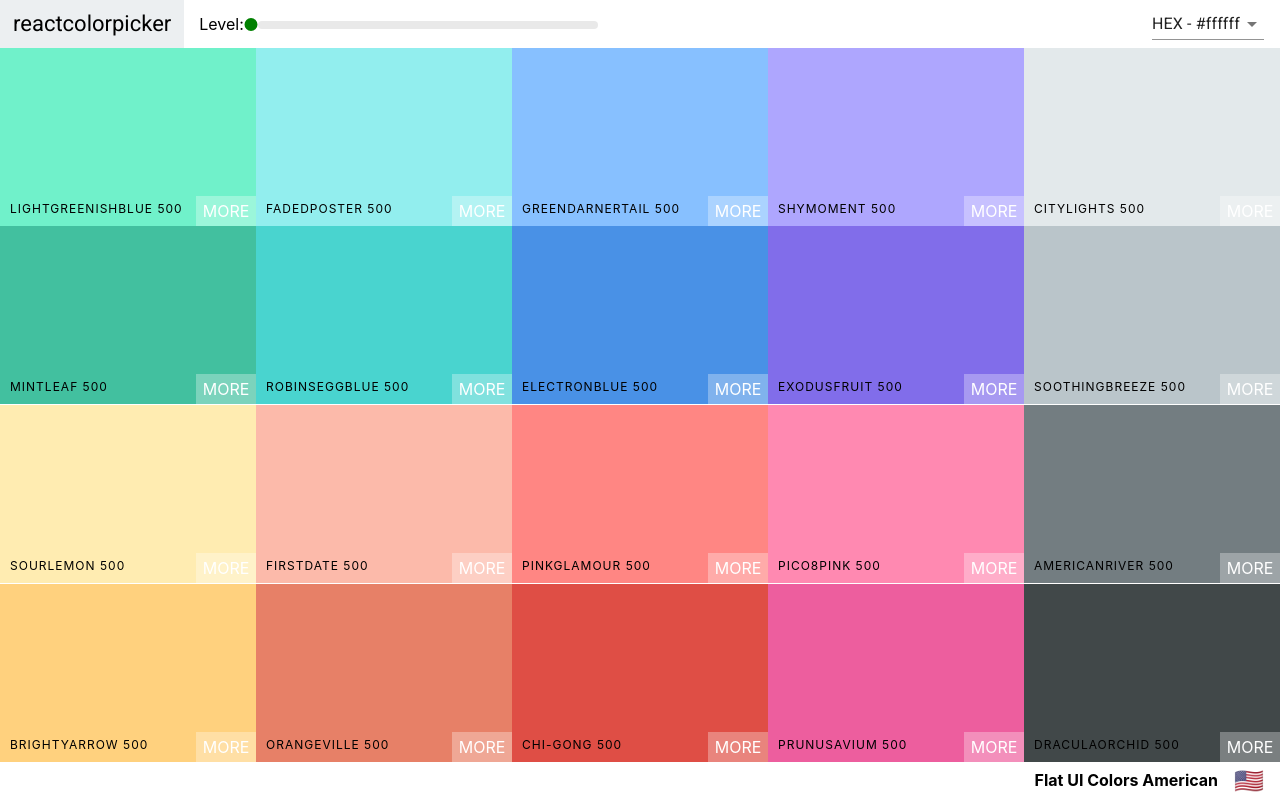
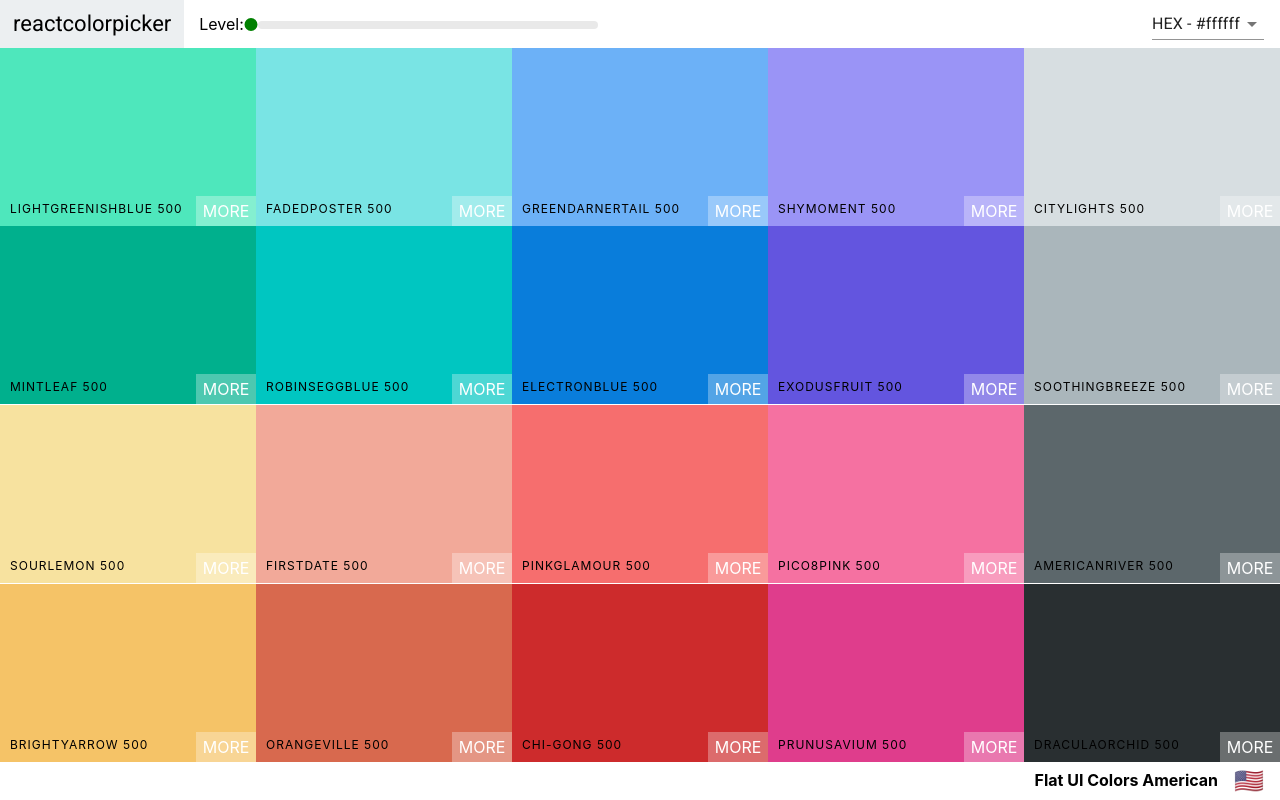
Before and after one commit to josewhitetower/color-app, a React (Create React App) app: page /palette/flat-ui-colors-american in a window 1280 px wide. Built offline with nearby package versions, Linux system fonts and the light colour scheme.

Commit message:
added go back link

```diff
--- a/src/components/ColorBox.css
+++ b/src/components/ColorBox.css
@@ -8,7 +8,17 @@
   margin-bottom: -3.5px;
 }
 
-    .copy-button {
+.SingleColorPalette .ColorBox {
+  height: 50%;
+}
+
+.ColorBox.go-back {
+  background-color: black;
+  position: relative;
+}
+
+.copy-button,
+.back-button {
   width: 100px;
   height: 30px;
   position: absolute;
@@ -25,8 +35,11 @@
   color: white;
   text-transform: uppercase;
   border: none;
+  cursor: pointer;
+  text-decoration: none;
+}
+.copy-button {
   opacity: 0;
-    cursor: pointer;
 }
 
 .ColorBox:hover .copy-button {
--- /dev/null
+++ b/src/components/Footer.js
@@ -0,0 +1,10 @@
+import React from "react";
+
+export default function Footer({ palette }) {
+  return (
+    <footer className="Palette-footer">
+      {palette.paletteName}
+      <span className="emoji">{palette.emoji}</span>
+    </footer>
+  );
+}
--- a/src/components/Navbar.js
+++ b/src/components/Navbar.js
@@ -4,37 +4,36 @@ import MenuItem from "@material-ui/core/MenuItem";
 import Snackbar from "@material-ui/core/Snackbar";
 import IconButton from "@material-ui/core/IconButton";
 import CloseIcon from "@material-ui/icons/Close";
-import {Link} from 'react-router-dom'
-
+import { Link } from "react-router-dom";
 
 import Slider from "rc-slider";
 import "rc-slider/assets/index.css";
 import "./Navbar.css";
 
 class Navbar extends Component {
-
   state = { format: "hex", open: false };
 
-  handleFormatChange = (e) => {
+  handleFormatChange = e => {
     this.setState({ format: e.target.value, open: true });
     this.props.handleChange(e.target.value);
-  }
+  };
 
-  closeSnackbar= ()=> {
+  closeSnackbar = () => {
     this.setState({ open: false });
-  }
+  };
 
   render() {
-    const { level, changeLevel } = this.props;
+    const { level, changeLevel, showLevel } = this.props;
     const { format } = this.state;
     return (
-      <header className='Navbar'>
-        <div className='logo'>
-          <Link to='/'>reactcolorpicker</Link>
+      <header className="Navbar">
+        <div className="logo">
+          <Link to="/">reactcolorpicker</Link>
         </div>
-        <div className='slider-container'>
+        {showLevel && (
+          <div className="slider-container">
             <span>Level: {level}</span>
-          <div className='slider'>
+            <div className="slider">
               <Slider
                 defaultValue={level}
                 min={100}
@@ -44,11 +43,12 @@ class Navbar extends Component {
               />
             </div>
           </div>
-        <div className='select-container'>
+        )}
+        <div className="select-container">
           <Select value={format} onChange={this.handleFormatChange}>
-            <MenuItem value='hex'>HEX - #ffffff</MenuItem>
-            <MenuItem value='rgb'>RGB - rgb(255,255,255)</MenuItem>
-            <MenuItem value='rgba'>RGBA - rgba(255,255,255, 1.0)</MenuItem>
+            <MenuItem value="hex">HEX - #ffffff</MenuItem>
+            <MenuItem value="rgb">RGB - rgb(255,255,255)</MenuItem>
+            <MenuItem value="rgba">RGBA - rgba(255,255,255, 1.0)</MenuItem>
           </Select>
         </div>
         <Snackbar
@@ -56,7 +56,7 @@ class Navbar extends Component {
           open={this.state.open}
           autoHideDuration={3000}
           message={
-            <span id='message-id'>
+            <span id="message-id">
               Format Changed To {format.toUpperCase()}
             </span>
           }
@@ -67,9 +67,9 @@ class Navbar extends Component {
           action={[
             <IconButton
               onClick={this.closeSnackbar}
-              color='inherit'
-              key='close'
-              aria-label='close'
+              color="inherit"
+              key="close"
+              aria-label="close"
             >
               <CloseIcon />
             </IconButton>
--- a/src/components/Palette.js
+++ b/src/components/Palette.js
@@ -1,6 +1,7 @@
 import React, { Component } from "react";
 import ColorBox from "./ColorBox";
 import Navbar from "./Navbar";
+import Footer from "./Footer";
 import "./Palette.css";
 
 export default class Palette extends Component {
@@ -33,12 +34,10 @@ export default class Palette extends Component {
           level={this.props.level}
           changeLevel={this.changeLevel}
           handleChange={this.changeFormat}
+          showLevel
         />
         <div className="Palette-colors">{colorBoxes}</div>
-        <footer className="Palette-footer">
-          {paletteName}
-          <span className="emoji">{emoji}</span>
-        </footer>
+        <Footer palette={{ paletteName, emoji }} />
       </div>
     );
   }
--- a/src/components/PaletteList.js
+++ b/src/components/PaletteList.js
@@ -33,8 +33,7 @@ const styles = {
 };
 
 class PaletteList extends Component {
-
-  goToPalette = (id) => this.props.history.push(`/palette/${id}`);
+  goToPalette = id => this.props.history.push(`/palette/${id}`);
 
   render() {
     const { palettes, classes } = this.props;
@@ -46,7 +45,11 @@ class PaletteList extends Component {
           </nav>
           <div className={classes.palettes}>
             {palettes.map(palette => (
-              <MiniPalette {...palette} goToPalette={() => this.goToPalette(palette.id)}/>
+              <MiniPalette
+                {...palette}
+                goToPalette={() => this.goToPalette(palette.id)}
+                key={palette.id}
+              />
             ))}
           </div>
         </div>
--- a/src/components/SinglePalette.js
+++ b/src/components/SinglePalette.js
@@ -1,16 +1,19 @@
 import React, { Component } from "react";
+import { Link } from "react-router-dom";
 import ColorBox from "./ColorBox.js";
+import Navbar from "./Navbar";
+import Footer from "./Footer";
 
 export default class SinglePalette extends Component {
   constructor(props) {
     super(props);
     this.state = {
-      shades: this.gatherShades()
+      shades: this.gatherShades(),
+      format: "hex"
     };
   }
 
   gatherShades = () => {
-    //return all sahdes of given color
     let shades = [];
     const { colorId, palette } = this.props;
     for (const key in palette.colors) {
@@ -21,22 +24,35 @@ export default class SinglePalette extends Component {
     //   const color = palette.colors[key].find(color => color.id === colorId);
     //   shades.push(color);
     // });
-    return shades;
+    return shades.slice(1);
   };
+
+  changeFormat = format => this.setState({ format });
+
   render() {
+    console.log(this.state.shades);
+    const { format } = this.state;
+    const { paletteName, emoji, id } = this.props.palette;
     const coloBoxes = this.state.shades.map(color => (
       <ColorBox
-        background={color.hex}
+        background={color[format]}
         name={color.name}
         key={color.name}
-        colorId={color.id}
         showLink={false}
       />
     ));
     return (
-      <div className="Palette">
-        <h1>Single Color Palette</h1>
-        <div className="Palette-colors">{coloBoxes}</div>
+      <div className="SingleColorPalette Palette">
+        <Navbar handleChange={this.changeFormat} />
+        <div className="Palette-colors">
+          {coloBoxes}
+          <div className="go-back ColorBox">
+            <Link to={`/palette/${id}`} className="back-button">
+              GO BACK
+            </Link>
+          </div>
+        </div>
+        <Footer palette={{ paletteName, emoji }} />
       </div>
     );
   }
--- a/src/helpers/colorHelpers.js
+++ b/src/helpers/colorHelpers.js
@@ -39,7 +39,8 @@ function generatePalette(starterPalette) {
     newPalette.colors[level] = [];
   }
   for (let color of starterPalette.colors) {
-    let scale = getScale(color.color, 10);
+    let scale = getScale(color.color, 10).reverse();
+    console.log(scale);
     for (let i in scale) {
       newPalette.colors[levels[i]].push({
         name: `${color.name} ${levels[i]}`,
```
Lines whose indentation alone changed are shown as unchanged.
